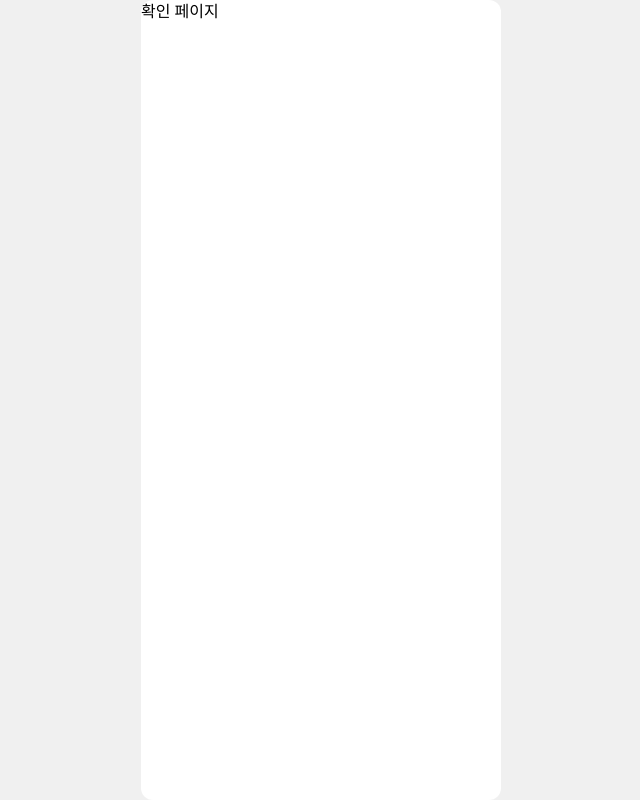
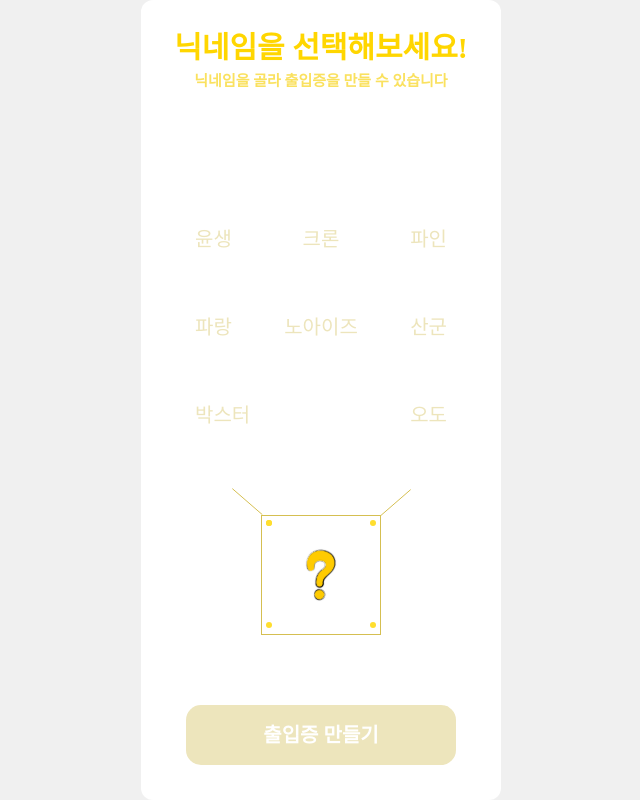
Before and after one commit to 2yunseong/nickname-generator, a React (Create React App) app: page /confirm in a window 1280 px wide. Shown: the whole page, without its empty margins (319-959 px from the left). Built offline with nearby package versions, Linux system fonts and the light colour scheme.

Commit message:
feat: confirm page 구현

```diff
--- a/src/pages/ConfirmPage.tsx
+++ b/src/pages/ConfirmPage.tsx
@@ -1,3 +1,124 @@
+import styled from 'styled-components';
+import { Box } from '../asset';
+import { useState } from 'react';
+import Nickname from '../components/ConfirmPage/Nickname';
+
 export default function ConfirmPage() {
-  return <div>확인 페이지</div>;
+  const [selectedNickname, setSelectedNickname] = useState('');
+  const onConfirmClick = () => {
+    if (!selectedNickname) return;
+    console.log(selectedNickname);
+  };
+
+  const isSelected = selectedNickname !== '';
+
+  return (
+    <Container>
+      <Header>
+        <Title>닉네임을 선택해보세요!</Title>
+        <SubTitle>닉네임을 골라 출입증을 만들 수 있습니다</SubTitle>
+      </Header>
+      <NicknameContainer>
+        <NicknameSection>
+          <Nickname
+            nickname={'윤생'}
+            selectedNickname={selectedNickname}
+            setSelectedNickname={setSelectedNickname}
+          />
+          <Nickname
+            nickname={'크론'}
+            selectedNickname={selectedNickname}
+            setSelectedNickname={setSelectedNickname}
+          />
+          <Nickname
+            nickname={'파인'}
+            selectedNickname={selectedNickname}
+            setSelectedNickname={setSelectedNickname}
+          />
+        </NicknameSection>
+        <NicknameSection>
+          <Nickname
+            nickname={'파랑'}
+            selectedNickname={selectedNickname}
+            setSelectedNickname={setSelectedNickname}
+          />
+          <Nickname
+            nickname={'노아이즈'}
+            selectedNickname={selectedNickname}
+            setSelectedNickname={setSelectedNickname}
+          />
+          <Nickname
+            nickname={'산군'}
+            selectedNickname={selectedNickname}
+            setSelectedNickname={setSelectedNickname}
+          />
+        </NicknameSection>
+        <NicknameSection>
+          <Nickname
+            nickname={'박스터'}
+            selectedNickname={selectedNickname}
+            setSelectedNickname={setSelectedNickname}
+          />
+          <Nickname
+            nickname={'오도'}
+            selectedNickname={selectedNickname}
+            setSelectedNickname={setSelectedNickname}
+          />
+        </NicknameSection>
+      </NicknameContainer>
+      <Box />
+      <ConfirmButton isSelected={isSelected} onClick={onConfirmClick}>
+        출입증 만들기
+      </ConfirmButton>
+    </Container>
+  );
 }
+
+const Container = styled.div`
+  display: flex;
+  flex-direction: column;
+  align-items: center;
+`;
+const Header = styled.header`
+  display: flex;
+  margin-top: 25px;
+  flex-direction: column;
+  align-items: center;
+`;
+
+const Title = styled.h1`
+  color: #ffd600;
+  font-size: 30px;
+  width: fit-content;
+`;
+const SubTitle = styled.h2`
+  color: #fae15f;
+  font-size: 15px;
+  width: fit-content;
+`;
+
+const NicknameSection = styled.section`
+  display: flex;
+  justify-content: space-between;
+  margin-bottom: 58px;
+`;
+
+const NicknameContainer = styled.div`
+  display: flex;
+  flex-direction: column;
+  width: 70%;
+  margin-top: 131px;
+`;
+
+const ConfirmButton = styled.button<{ isSelected: boolean }>`
+  width: 75%;
+  height: 60px;
+  border-radius: 15px;
+  border: none;
+  color: #fff;
+  font-size: 20px;
+  font-weight: 600;
+  background-color: ${(props) => (props.isSelected ? '#FDE982' : '#EDE5BC')};
+  cursor: pointer;
+  margin-top: 70px;
+`;
```
